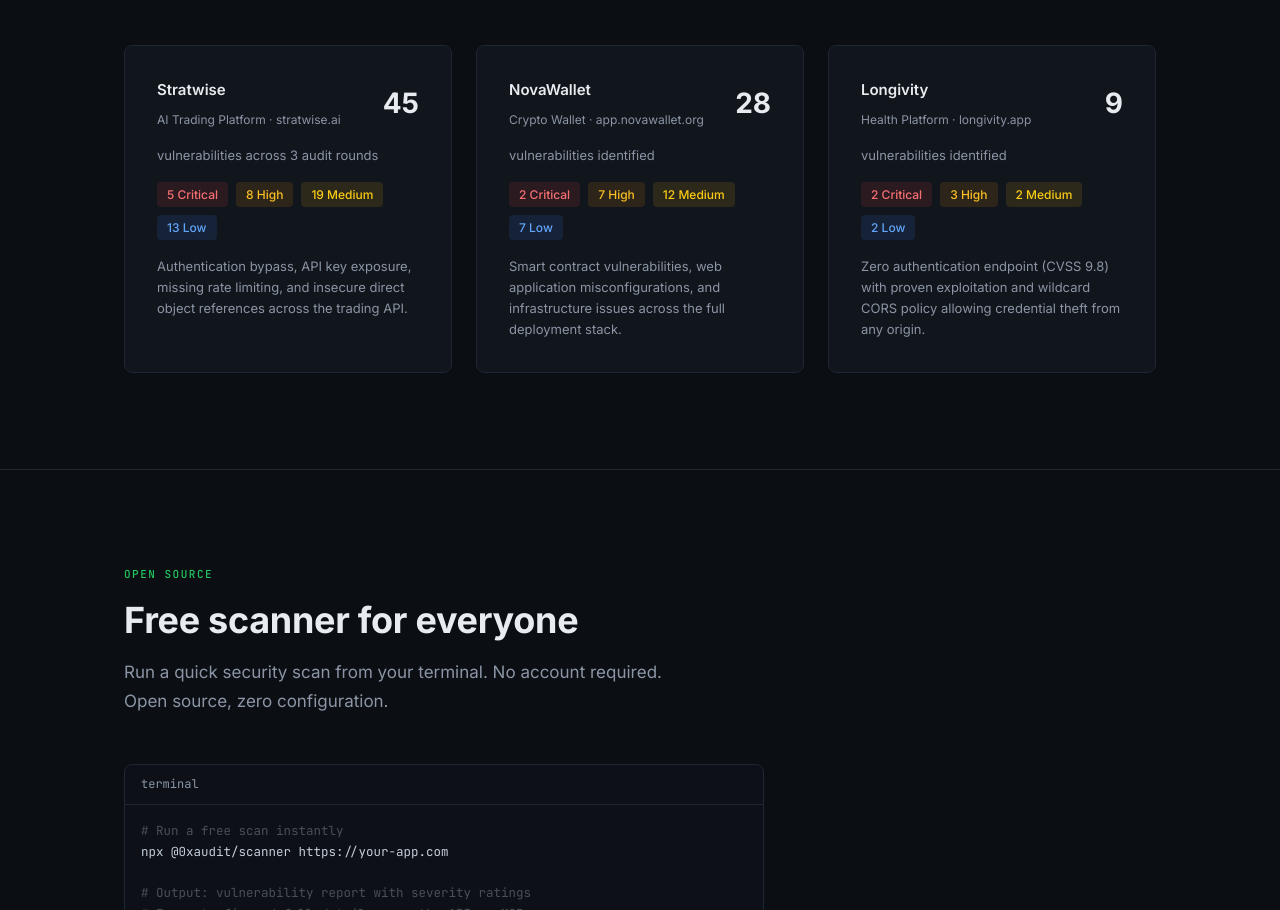
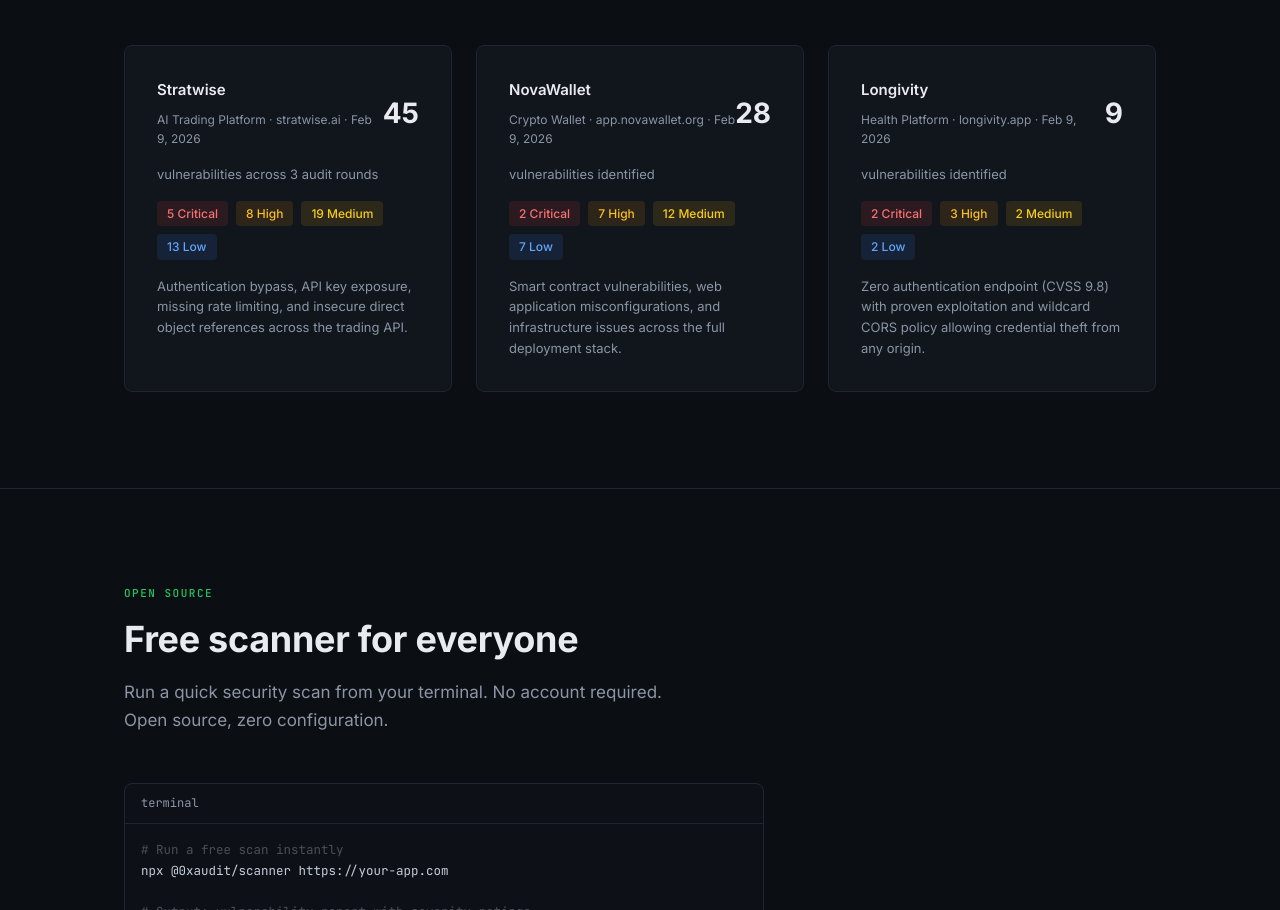
Before and after one commit to HelloWaord1/0xaudit-website, a plain HTML site: page index.html in a window 1280 px wide. Shown: the part 4511-5421 px from the top of the page. Drawn offline with Linux system fonts and the light colour scheme.

Commit message:
Add audit dates to Results section

```diff
--- a/index.html
+++ b/index.html
@@ -597,7 +597,7 @@ h4 { font-size: 15px; font-weight: 600; color: var(--text-white); }
         <div class="flex items-center justify-between">
           <div>
             <h4>Stratwise</h4>
-            <p class="text-xs mt-8" style="color:var(--text);">AI Trading Platform &middot; stratwise.ai</p>
+            <p class="text-xs mt-8" style="color:var(--text);">AI Trading Platform &middot; stratwise.ai &middot; Feb 9, 2026</p>
           </div>
           <div class="stat-value">45</div>
         </div>
@@ -614,7 +614,7 @@ h4 { font-size: 15px; font-weight: 600; color: var(--text-white); }
         <div class="flex items-center justify-between">
           <div>
             <h4>NovaWallet</h4>
-            <p class="text-xs mt-8" style="color:var(--text);">Crypto Wallet &middot; app.novawallet.org</p>
+            <p class="text-xs mt-8" style="color:var(--text);">Crypto Wallet &middot; app.novawallet.org &middot; Feb 9, 2026</p>
           </div>
           <div class="stat-value">28</div>
         </div>
@@ -631,7 +631,7 @@ h4 { font-size: 15px; font-weight: 600; color: var(--text-white); }
         <div class="flex items-center justify-between">
           <div>
             <h4>Longivity</h4>
-            <p class="text-xs mt-8" style="color:var(--text);">Health Platform &middot; longivity.app</p>
+            <p class="text-xs mt-8" style="color:var(--text);">Health Platform &middot; longivity.app &middot; Feb 9, 2026</p>
           </div>
           <div class="stat-value">9</div>
         </div>
```
